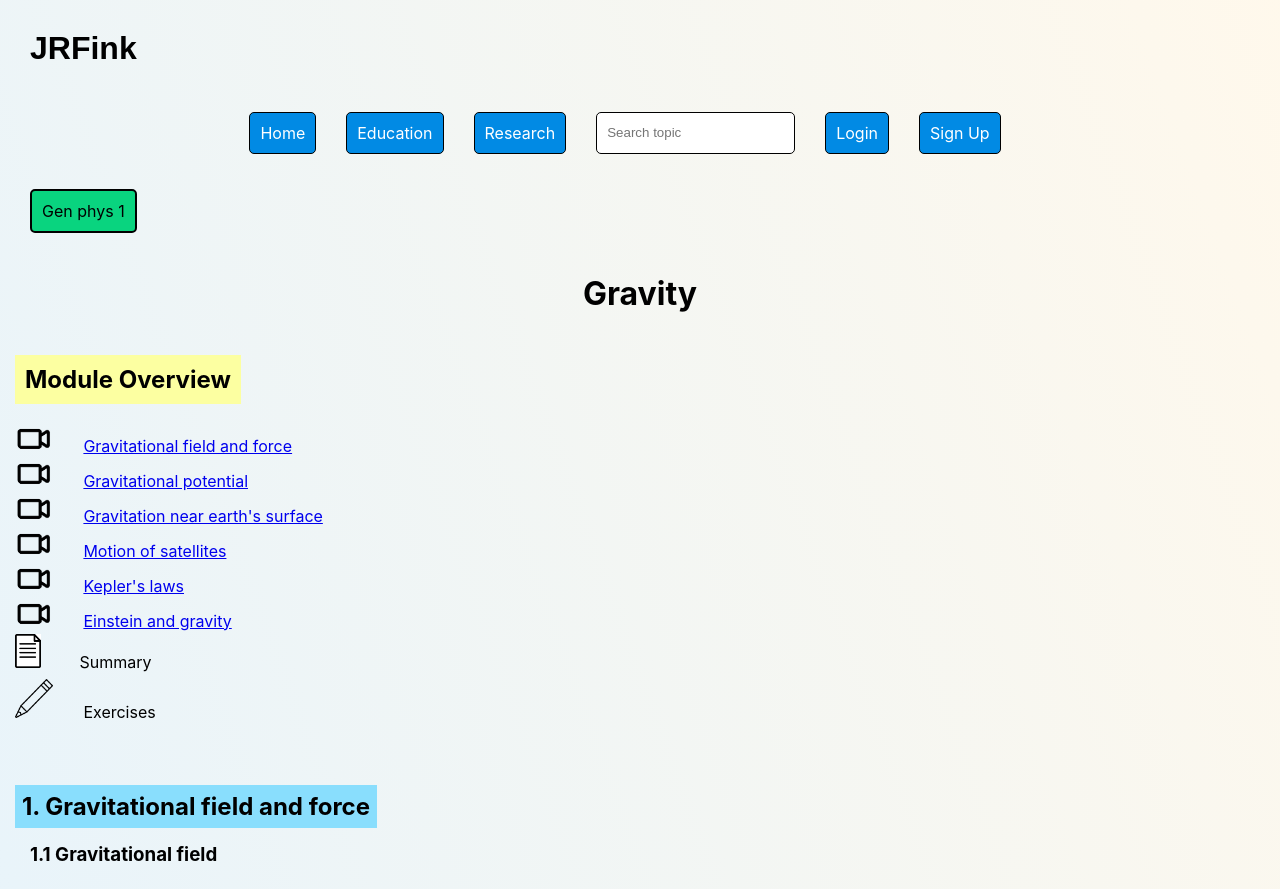
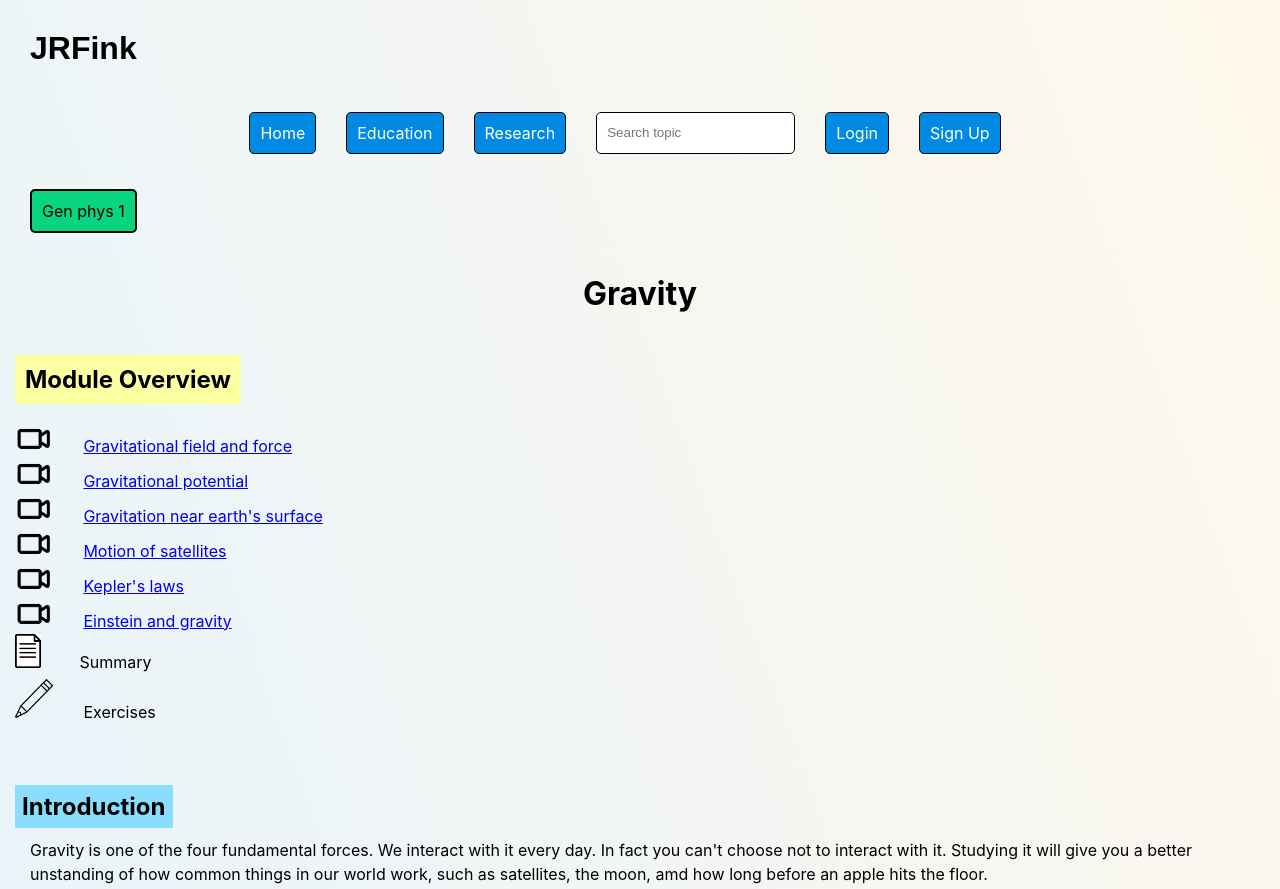
Before and after one commit to JRFink/jrfphyspagesnew, a Next.js app: page /education/gp1/g in a window 1280 px wide. Shown: the top 889 px of the page. Built offline with nearby package versions, Linux system fonts and the light colour scheme.

Commit message:
Update index.tsx

```diff
--- a/pages/education/gp1/g/index.tsx
+++ b/pages/education/gp1/g/index.tsx
@@ -15,6 +15,12 @@ const Gravity = () => {
             <br></br>
             <ModoverviewG />
             <br></br>
+            <h2 className={style.h2SectionColor} id="intro">
+            Introduction
+            </h2>
+            <p>
+                Gravity is one of the four fundamental forces. We interact with it every day. In fact you can&#39;t choose not to interact with it. Studying it will give you a better unstanding of how common things in our world work, such as satellites, the moon, amd how long before an apple hits the floor.
+            </p>
             <h2 className={style.h2SectionColor} id="field">
                 1. Gravitational field and force
             </h2>
```
